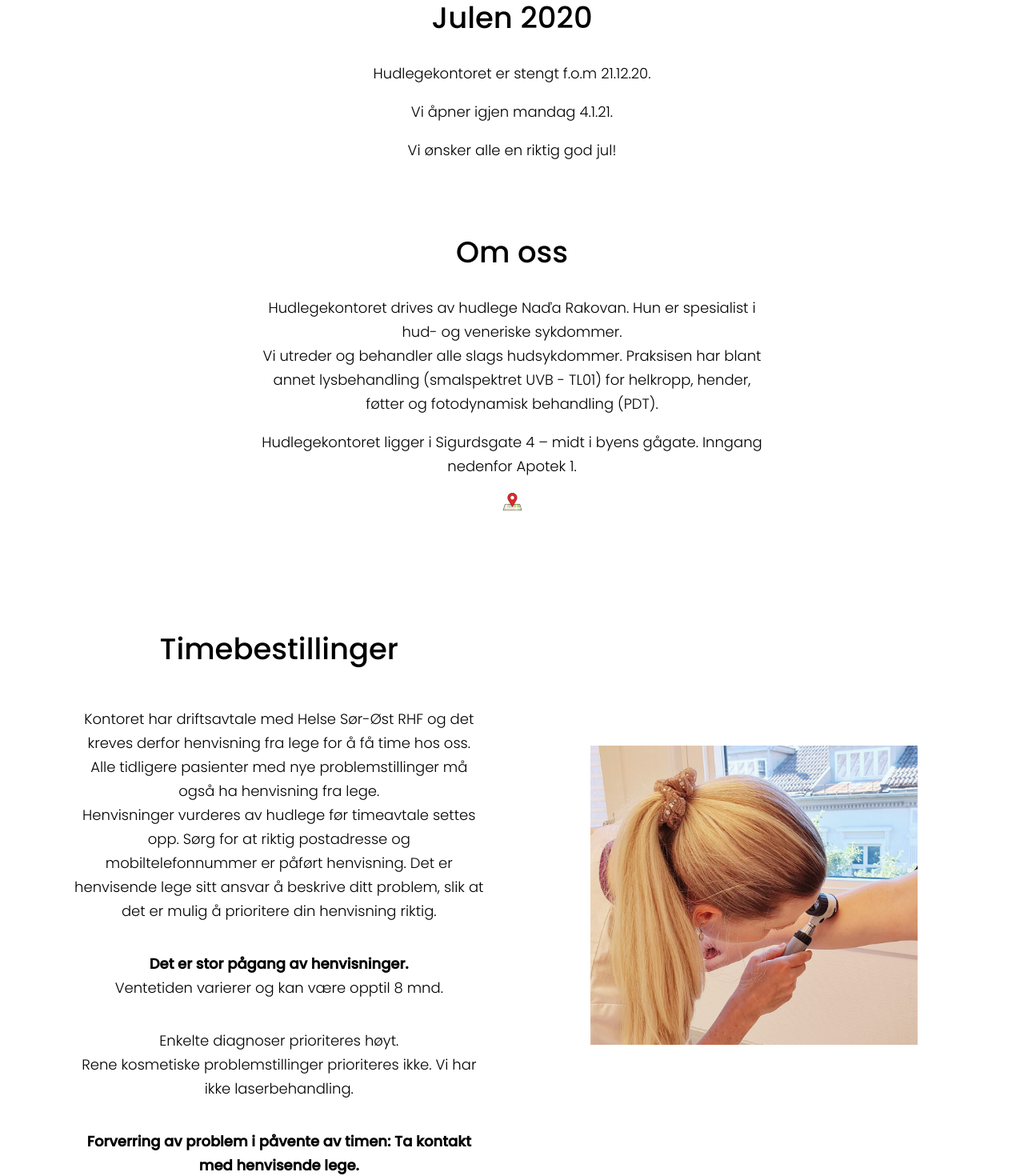
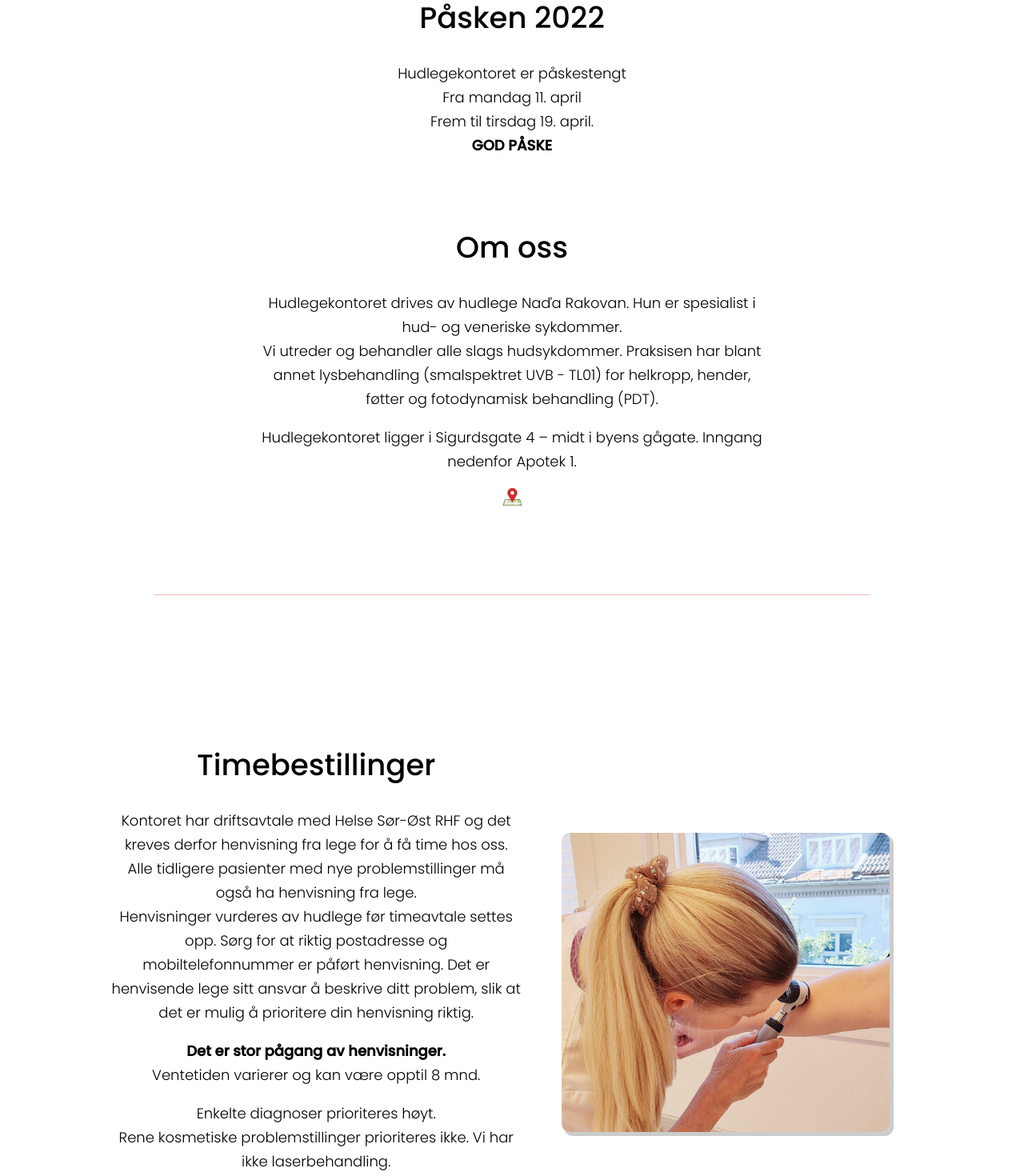
Before and after one commit to georgsku/hudlegekontoret-larvik, a Vue app: page / in a window 1280 px wide. Shown: the part 700-2170 px from the top of the page at 80% size. Built offline with nearby package versions, Linux system fonts and the light colour scheme.

Commit message:
påske 2022

```diff
--- a/src/App.vue
+++ b/src/App.vue
@@ -6,7 +6,6 @@
     <Introtext/>
     <Articles/>
     <Payment/>
-    <Map/>
     <Footer/>
     <Sidebar/>
   </div>
@@ -21,7 +20,6 @@ import Payment from './components/payment.vue'
 import Sidebar from './components/sidebar.vue'
 import Footer from './components/footer.vue'
 import Navbar from './components/navbar.vue'
-import Map from './components/map'
 
 export default {
   name: 'App',
@@ -34,7 +32,6 @@ export default {
     Sidebar,
     Navbar,
     Footer,
-    Map,
   },
   data() {
     return {
@@ -65,7 +62,7 @@ export default {
   @import url('https://fonts.googleapis.com/css2?family=Open+Sans:wght@300&family=Poppins:wght@300;500&display=swap');
 
   #app {
-    font-family: 'poppins', 'open-sans', sans-serif, Helvetica, Arial;
+    font-family: 'Poppins', 'open-sans', sans-serif, Helvetica, Arial;
     -webkit-font-smoothing: antialiased;
     -moz-osx-font-smoothing: grayscale;
     text-align: center;
--- a/src/components/articles.vue
+++ b/src/components/articles.vue
@@ -1,5 +1,6 @@
 <template>
     <div class="container">
+        <div class="border"/>
         <div class="wrapper" id="timebestillinger">
             <div class="wrapper-text">
                 <h3>Timebestillinger</h3>
@@ -85,6 +86,7 @@
                 </p>
             </div>
         </div>
+        <div class="border"/>
     </div>
 </template>
 
@@ -101,21 +103,16 @@ export default {
     }
 
     .wrapper {
+        margin: 0 auto;
+        width: 80%;
         display: flex;
         flex-direction: row;
-        justify-content: space-evenly;
-    }
-
-    #bot-wrapper {
-        margin: 0 0 50px 0;
+        padding: 50px 0;
     }
 
     .wrapper-text {
-        display: flex;
-        align-items: center;
-        flex-direction: column;
-        justify-content: center;
-        width: 40vw;
+        margin: auto;
+        width: clamp(45ch, 50%, 65ch);
     }
     .wrapper-image {
         width: 32vw;
@@ -129,6 +126,9 @@ export default {
         height: auto;
         width: 100%;
         max-width: 500px;
+        border-radius: 10px;
+        -webkit-box-shadow:4px 4px 0px 1px rgba(0,0,0,0.20);
+        box-shadow: 4px 4px 0px 1px rgba(0,0,0,0.20);;
     }
 
     .border {
--- a/src/components/footer.vue
+++ b/src/components/footer.vue
@@ -1,8 +1,20 @@
 <template>
      <div class="footer">
-        <p>Dr. Na&#271;a Rakovan PhD</p>
+        <iframe
+            title="googlemaps"
+            id="googlemaps"
+            class="google-map"
+            width="500"
+            height="350"
+            frameborder="0"
+            src="https://www.google.com/maps/embed/v1/place?key=AIzaSyDRv9pdj_xklj8b54g7WMAaQ7OxM6NSaU4
+                &q=hudlegekontoret+i+larvik" allowfullscreen>
+        </iframe>
+        <div class="footer-text">
+            <h3><span style="font-weight: 100;">Na&#271;a</span><span style="font-weight: 600;">Rakovan</span></h3>
             <p>Tlf: 33 18 15 12</p>
             <p>Sigurds gate 4, 3256 Larvik</p>
+        </div>
     </div>
 </template>
 
@@ -16,11 +28,29 @@ export default {
 <style scoped>
 .footer {
     width: 100%;
-        height: 180px;
-        padding: 20px 0 0 0;
+    padding: 30px 0;
     background-color: #f6b8b6;
-        color: white;
-        font-size: 20px;
+    color: #F7F8EB;
+    text-align: center;
+    position: relative;
+    display: flex;
+    flex-direction: row;
+    justify-content: space-evenly;
+    align-items: center;
+  }
+
+  .google-map {
+    max-width: 90%;
+    border: #534859 3px solid ;
+    border-radius: 10px;
+    --tw-shadow: 0 1px 3px 0 rgba(0, 0, 0, 0.1), 0 1px 2px 0 rgba(0, 0, 0, 0.06);
+    box-shadow: var(--tw-ring-offset-shadow, 0 0 #0000), var(--tw-ring-shadow, 0 0 #0000), var(--tw-shadow);
+  }
+
+  @media only screen and (max-width: 700px) {
+        .footer {
+            flex-direction: column;
+        }
     }
 
 </style>
--- a/src/components/introtext.vue
+++ b/src/components/introtext.vue
@@ -1,15 +1,12 @@
 <template>
     <div class="wrapper margin-100" id="introtext">
         <div class="introtext">
-            <h3>Julen 2020</h3>
+            <h3>Påsken 2022</h3>
             <p>
-                Hudlegekontoret er stengt f.o.m 21.12.20.
-            </p>
-            <p>
-                Vi åpner igjen mandag 4.1.21.
-            </p>
-            <p>
-                Vi ønsker alle en riktig god jul!
+                Hudlegekontoret er påskestengt <br>
+                Fra mandag 11. april <br>
+                Frem til tirsdag 19. april. <br>
+                <b>GOD PÅSKE</b>
             </p>
             <h3 class="seperate-header">Om oss</h3>
             <p>Hudlegekontoret drives av hudlege Na&#271;a Rakovan. Hun er spesialist i hud- og veneriske sykdommer. <br>
--- a/src/components/navbar.vue
+++ b/src/components/navbar.vue
@@ -62,6 +62,7 @@ export default {
         z-index: 100;
         display: flex;
         justify-content: flex-end;
+        padding-right: 30px;
     }
     .navbar.navbar--hidden {
         box-shadow: none;
```
Lines whose indentation alone changed are shown as unchanged.
